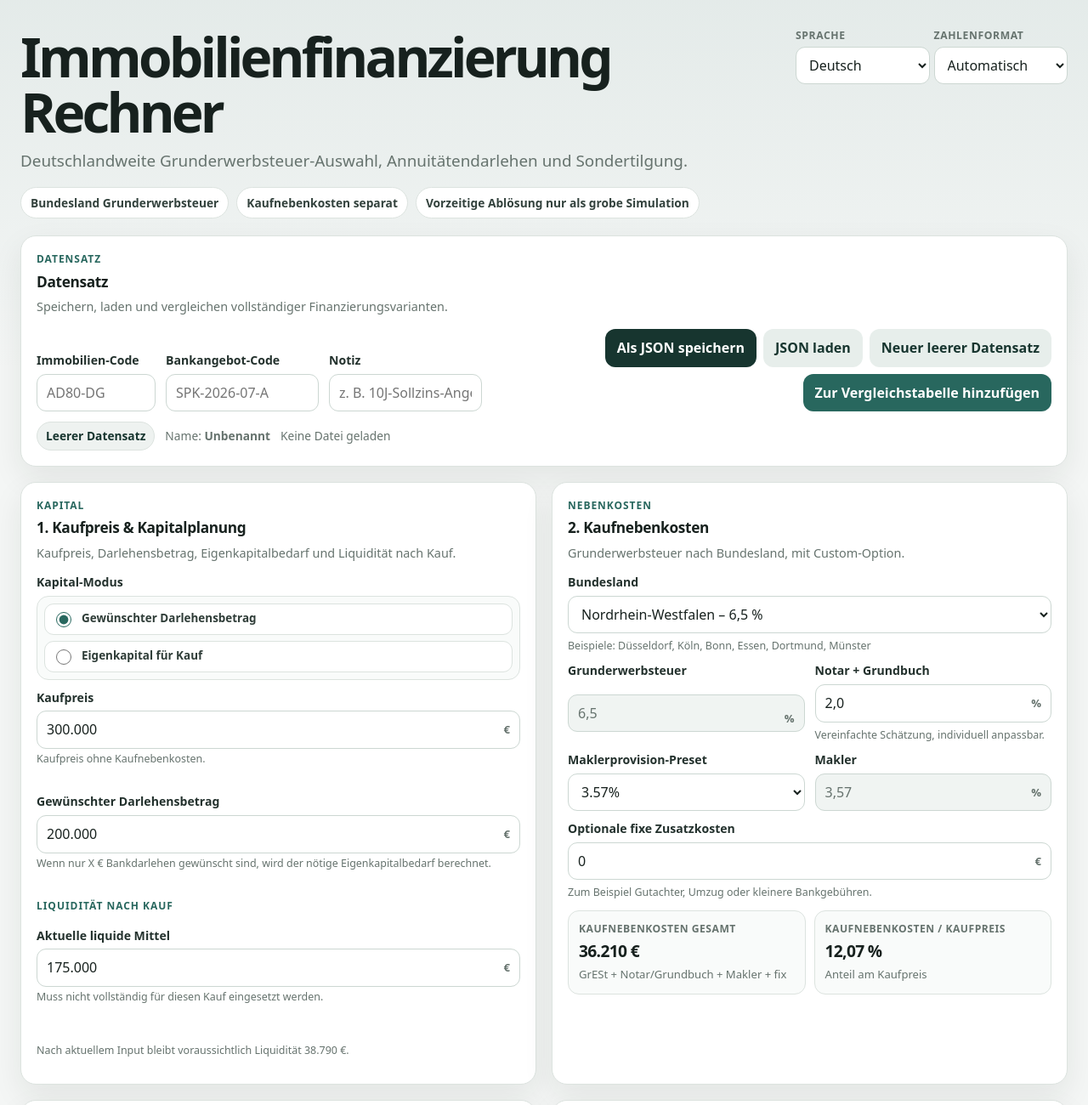
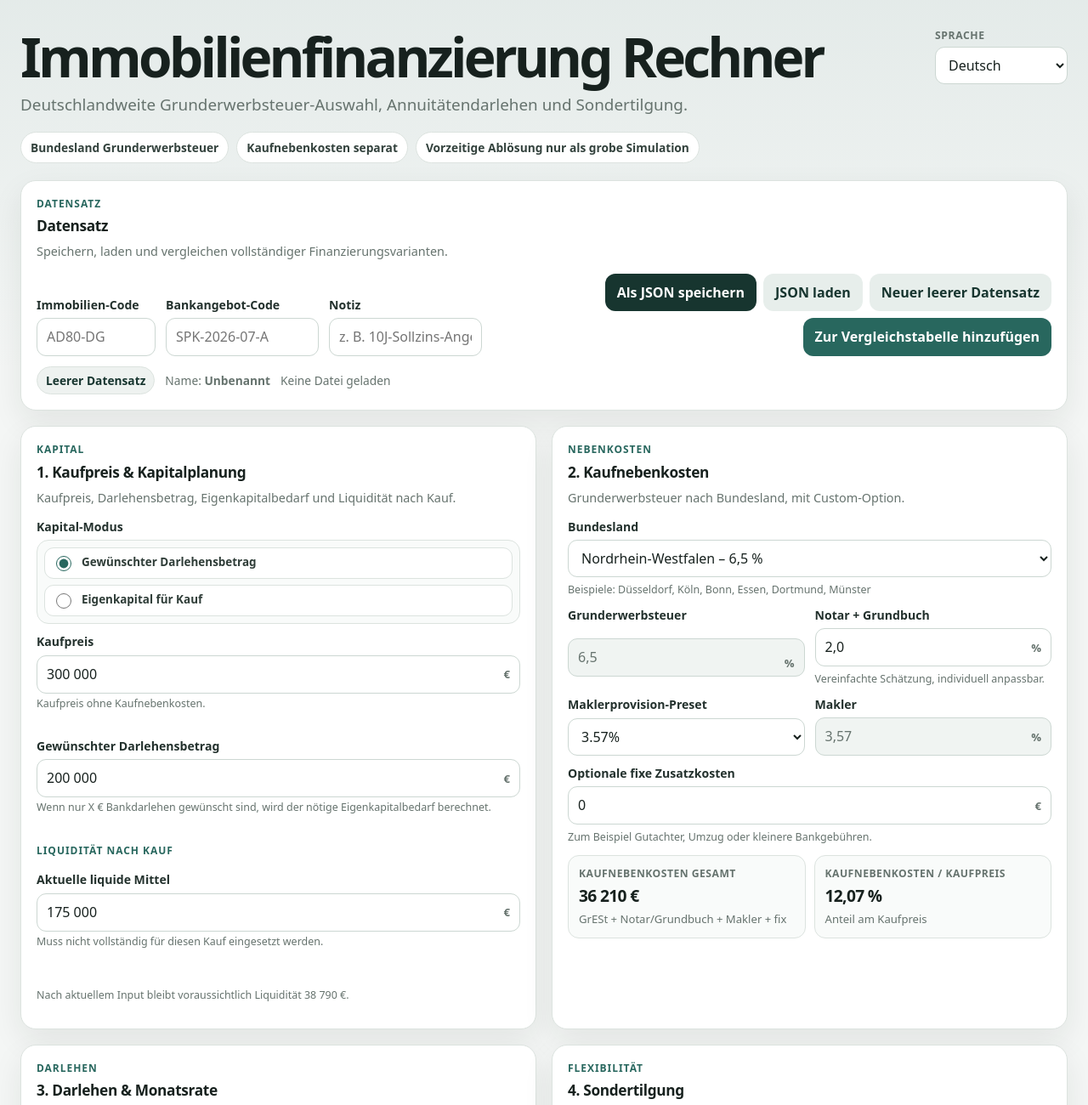
Before and after one commit to SinuoZhang/ImmobilienfinanzierungRechner, a plain HTML site: page index.html in a window 1280 px wide. Shown: the top 1300 px of the page at 85% size. Drawn offline with Linux system fonts and the light colour scheme.

Commit message:
Use spaces for number grouping

```diff
--- a/i18n.js
+++ b/i18n.js
@@ -8,9 +8,6 @@
       documentTitle: { de: "Immobilienfinanzierung Rechner Deutschland", en: "Mortgage Calculator Germany", zh: "德国房贷计算器", ja: "ドイツ不動産ローン計算機" },
       languageLabel: { de: "Sprache", en: "Language", zh: "语言", ja: "言語" },
       languageSelectAria: { de: "Sprache auswählen", en: "Select language", zh: "选择语言", ja: "言語を選択" },
-      numberFormatLabel: { de: "Zahlenformat", en: "Number format", zh: "数字格式", ja: "数字形式" },
-      numberFormatSelectAria: { de: "Zahlenformat auswählen", en: "Select number format", zh: "选择数字格式", ja: "数字形式を選択" },
-      numberFormatAuto: { de: "Automatisch", en: "Automatic", zh: "自动", ja: "自動" },
       heroTitle: { de: "Immobilienfinanzierung Rechner", en: "Mortgage Financing Calculator", zh: "房贷融资计算器", ja: "不動産融資計算機" },
       heroSubtitle: { de: "Deutschlandweite Grunderwerbsteuer-Auswahl, Annuitätendarlehen und Sondertilgung.", en: "Germany-wide transfer tax selection, annuity loans and special repayments.", zh: "可按德国各州选择房地产转让税 (Grunderwerbsteuer)，支持等额年金贷款和特别还款 (Sondertilgung)。", ja: "ドイツ各州の不動産取得税、元利均等ローン、特別返済をシミュレーションします。" },
       badgeTax: { de: "Bundesland Grunderwerbsteuer", en: "State transfer tax", zh: "联邦州房地产转让税", ja: "州別不動産取得税" },
--- a/index.html
+++ b/index.html
@@ -64,8 +64,7 @@
     .language-switcher {
       display: grid;
       gap: 5px;
-      grid-template-columns: repeat(2, minmax(150px, 1fr));
-      min-width: 320px;
+      min-width: 156px;
       margin-left: auto;
     }
 
@@ -75,11 +74,6 @@
       font-weight: 850;
       letter-spacing: 0.05em;
       text-transform: uppercase;
-    }
-
-    .switcher-field {
-      display: grid;
-      gap: 5px;
     }
 
     h1 {
@@ -867,7 +861,6 @@
         </div>
         </div>
         <div class="language-switcher">
-          <div class="switcher-field">
           <label for="languageSelect" data-i18n="languageLabel">Sprache</label>
           <select id="languageSelect" aria-label="Sprache auswählen" data-i18n-aria-label="languageSelectAria">
             <option value="de">Deutsch</option>
@@ -875,16 +868,6 @@
             <option value="zh">中文</option>
             <option value="ja">日本語</option>
           </select>
-          </div>
-          <div class="switcher-field">
-            <label for="numberFormatSelect" data-i18n="numberFormatLabel">Zahlenformat</label>
-            <select id="numberFormatSelect" aria-label="Zahlenformat auswählen" data-i18n-aria-label="numberFormatSelectAria">
-              <option value="auto" data-i18n="numberFormatAuto">Automatisch</option>
-              <option value="de">1.234,56</option>
-              <option value="en">1,234.56</option>
-              <option value="space">1 234,56</option>
-            </select>
-          </div>
         </div>
       </div>
     </header>
@@ -1245,20 +1228,11 @@
     if (!LANGUAGE_PACK) throw new Error("Missing i18n.js language pack.");
 
     const LANGUAGE_STORAGE_KEY = "germanMortgageCalculatorLanguageV1";
-    const NUMBER_FORMAT_STORAGE_KEY = "germanMortgageCalculatorNumberFormatV1";
     const SUPPORTED_LANGUAGES = LANGUAGE_PACK.supportedLanguages;
     const LOCALES = LANGUAGE_PACK.locales;
     const I18N = LANGUAGE_PACK.translations;
     const savedLanguage = localStorage.getItem(LANGUAGE_STORAGE_KEY);
     let currentLanguage = SUPPORTED_LANGUAGES.includes(savedLanguage) ? savedLanguage : "de";
-    const NUMBER_FORMATS = {
-      auto: { locale: null, group: null, decimal: null },
-      de: { locale: "de-DE", group: ".", decimal: "," },
-      en: { locale: "en-US", group: ",", decimal: "." },
-      space: { locale: "fr-FR", group: " ", decimal: "," }
-    };
-    const savedNumberFormatMode = localStorage.getItem(NUMBER_FORMAT_STORAGE_KEY);
-    let currentNumberFormatMode = Object.prototype.hasOwnProperty.call(NUMBER_FORMATS, savedNumberFormatMode) ? savedNumberFormatMode : "auto";
 
     function t(key, vars = {}) {
       const entry = I18N[key];
@@ -1280,8 +1254,6 @@
       });
       const selector = document.getElementById("languageSelect");
       if (selector) selector.value = currentLanguage;
-      const numberFormatSelector = document.getElementById("numberFormatSelect");
-      if (numberFormatSelector) numberFormatSelector.value = currentNumberFormatMode;
     }
 
     const GRUNDERWERBSTEUER_RATES = [
@@ -1371,7 +1343,7 @@
       "downloadCsv", "printPage", "targetLoanField", "purchaseEquityField",
       "immobilienCode", "bankangebotCode", "recordNote", "recordStatusBadge", "recordDisplayName", "recordSourceInfo", "recordModifiedInfo",
       "exportRecordJson", "importRecordJson", "newBlankRecord", "addCurrentToComparison", "recordImportFile",
-      "comparisonAddCurrent", "comparisonImportJson", "comparisonClear", "comparisonImportFiles", "languageSelect", "numberFormatSelect"
+      "comparisonAddCurrent", "comparisonImportJson", "comparisonClear", "comparisonImportFiles", "languageSelect"
     ];
 
     const el = Object.fromEntries(ids.map((id) => [id, document.getElementById(id)]));
@@ -1390,26 +1362,20 @@
     }
 
     function getNumberFormatConfig() {
-      const selected = NUMBER_FORMATS[currentNumberFormatMode] || NUMBER_FORMATS.auto;
-      const locale = selected.locale || getLocale();
-      if (selected.group && selected.decimal) return { ...selected, locale };
+      const locale = getLocale();
       const parts = new Intl.NumberFormat(locale).formatToParts(1234.5);
       return {
         locale,
-        group: parts.find((part) => part.type === "group")?.value || ",",
+        group: " ",
         decimal: parts.find((part) => part.type === "decimal")?.value || "."
       };
-    }
-
-    function getNumberLocale() {
-      return getNumberFormatConfig().locale;
     }
 
     function parseLocalizedNumber(value, fallback = 0) {
       if (typeof value === "number") return Number.isFinite(value) ? value : fallback;
       let text = String(value ?? "").trim();
       if (!text) return fallback;
-      const { group, decimal } = getNumberFormatConfig();
+      const { decimal } = getNumberFormatConfig();
       text = text.replace(/[€%]/g, "").replace(/[\u00a0\u202f]/g, " ").trim();
       const negative = /^-/.test(text);
       text = text.replace(/[^0-9.,'\s-]/g, "").replace(/-/g, "");
@@ -1424,8 +1390,7 @@
         const alternativeIndex = Math.max(dot, comma);
         if (alternativeIndex >= 0) {
           const tail = text.slice(alternativeIndex + 1).replace(/\D/g, "");
-          const separator = text[alternativeIndex];
-          const looksLikeGroup = separator === group && tail.length === 3 && /\d/.test(text.slice(0, alternativeIndex));
+          const looksLikeGroup = tail.length > 2 && /\d/.test(text.slice(0, alternativeIndex));
           if (!looksLikeGroup) decimalIndex = alternativeIndex;
         }
       }
@@ -1445,19 +1410,44 @@
       return Math.min(Math.max(value, min), max);
     }
 
+    function formatPlainNumber(value, options = {}) {
+      const clean = Number.isFinite(value) ? value : 0;
+      const { decimal } = getNumberFormatConfig();
+      const text = new Intl.NumberFormat(getLocale(), {
+        useGrouping: false,
+        minimumFractionDigits: options.minimumFractionDigits ?? 0,
+        maximumFractionDigits: options.maximumFractionDigits ?? 2
+      }).format(clean);
+      const [integerPart, fractionPart] = text.split(decimal);
+      return `${groupIntegerDigits(integerPart)}${fractionPart !== undefined ? `${decimal}${fractionPart}` : ""}`;
+    }
+
     function formatMoney(value, cents = false) {
       const clean = Number.isFinite(value) ? value : 0;
-      return new Intl.NumberFormat(getNumberLocale(), {
+      const numberText = formatPlainNumber(clean, {
+        minimumFractionDigits: cents ? 2 : 0,
+        maximumFractionDigits: cents ? 2 : 0
+      });
+      let inserted = false;
+      return new Intl.NumberFormat(getLocale(), {
         style: "currency",
         currency: "EUR",
         minimumFractionDigits: cents ? 2 : 0,
-        maximumFractionDigits: cents ? 2 : 0
-      }).format(clean);
+        maximumFractionDigits: cents ? 2 : 0,
+        useGrouping: false
+      }).formatToParts(clean).map((part) => {
+        if (["integer", "group", "decimal", "fraction"].includes(part.type)) {
+          if (inserted) return "";
+          inserted = true;
+          return numberText;
+        }
+        return part.value;
+      }).join("");
     }
 
     function formatPercent(value) {
       const clean = Number.isFinite(value) ? value : 0;
-      return `${new Intl.NumberFormat(getNumberLocale(), { maximumFractionDigits: 2 }).format(clean)} %`;
+      return `${formatPlainNumber(clean, { maximumFractionDigits: 2 })} %`;
     }
 
     function formatMonths(months) {
@@ -1481,7 +1471,7 @@
     }
 
     function splitNumberInputText(value, allowDecimal = true) {
-      const { group, decimal } = getNumberFormatConfig();
+      const { decimal } = getNumberFormatConfig();
       let text = String(value ?? "").replace(/[€%]/g, "").replace(/[\u00a0\u202f]/g, " ").trim();
       const negative = /^-/.test(text);
       text = text.replace(/[^0-9.,'\s-]/g, "").replace(/-/g, "");
@@ -1497,8 +1487,7 @@
         const alternativeIndex = Math.max(dot, comma);
         if (alternativeIndex >= 0) {
           const tail = text.slice(alternativeIndex + 1).replace(/\D/g, "");
-          const separator = text[alternativeIndex];
-          const looksLikeGroup = separator === group && tail.length === 3 && /\d/.test(text.slice(0, alternativeIndex));
+          const looksLikeGroup = tail.length > 2 && /\d/.test(text.slice(0, alternativeIndex));
           if (!looksLikeGroup) decimalIndex = alternativeIndex;
         }
       }
@@ -1909,7 +1898,7 @@
     function captureDefaultFormState() {
       const fields = {};
       document.querySelectorAll("input, select").forEach((node) => {
-        if (node.type === "file" || node.id === "languageSelect" || node.id === "numberFormatSelect") return;
+        if (node.type === "file" || node.id === "languageSelect") return;
         const key = node.type === "radio" ? `${node.name}:${node.value}` : node.id || node.name || node.value;
         fields[key] = {
           value: isNumberInput(node) && String(node.value).trim() ? safeNumber(node.value, 0) : node.value,
@@ -1925,7 +1914,7 @@
       if (!defaultFormState) return;
       state.isLoadingRecord = true;
       document.querySelectorAll("input, select").forEach((node) => {
-        if (node.type === "file" || node.id === "languageSelect" || node.id === "numberFormatSelect") return;
+        if (node.type === "file" || node.id === "languageSelect") return;
         const key = node.type === "radio" ? `${node.name}:${node.value}` : node.id || node.name || node.value;
         const defaults = defaultFormState[key];
         if (!defaults) return;
@@ -3133,7 +3122,7 @@
     }
 
     document.querySelectorAll("input, select").forEach((node) => {
-      if (node.type === "file" || node.id === "languageSelect" || node.id === "numberFormatSelect") return;
+      if (node.type === "file" || node.id === "languageSelect") return;
       node.addEventListener("input", () => {
         if (isNumberInput(node)) formatNumberInput(node, { editing: true });
         state.warningsEnabled = true;
@@ -3207,18 +3196,6 @@
       renderComparisonBasket();
       recalculate();
     });
-    el.numberFormatSelect.addEventListener("change", () => {
-      const numericValues = captureNumberInputValues();
-      currentNumberFormatMode = Object.prototype.hasOwnProperty.call(NUMBER_FORMATS, el.numberFormatSelect.value) ? el.numberFormatSelect.value : "auto";
-      localStorage.setItem(NUMBER_FORMAT_STORAGE_KEY, currentNumberFormatMode);
-      populateGrunderwerbsteuerOptions();
-      applyStaticTranslations();
-      restoreNumberInputValues(numericValues);
-      renderRecordStatus();
-      renderComparisonBasket();
-      recalculate();
-    });
-
     populateGrunderwerbsteuerOptions();
     applyStaticTranslations();
     formatAllNumberInputs();
```
Also changed, not shown: 1 other file. Lines whose indentation alone changed are shown as unchanged.
